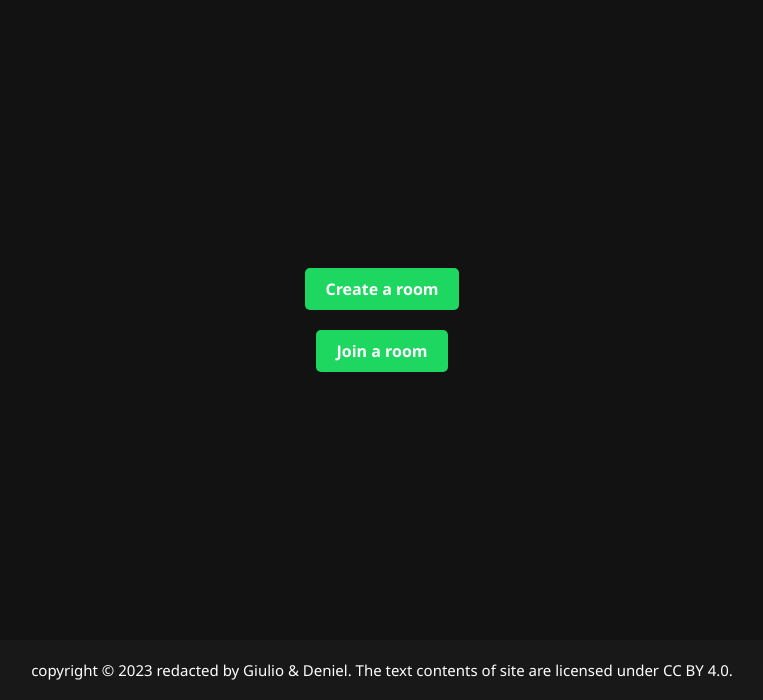
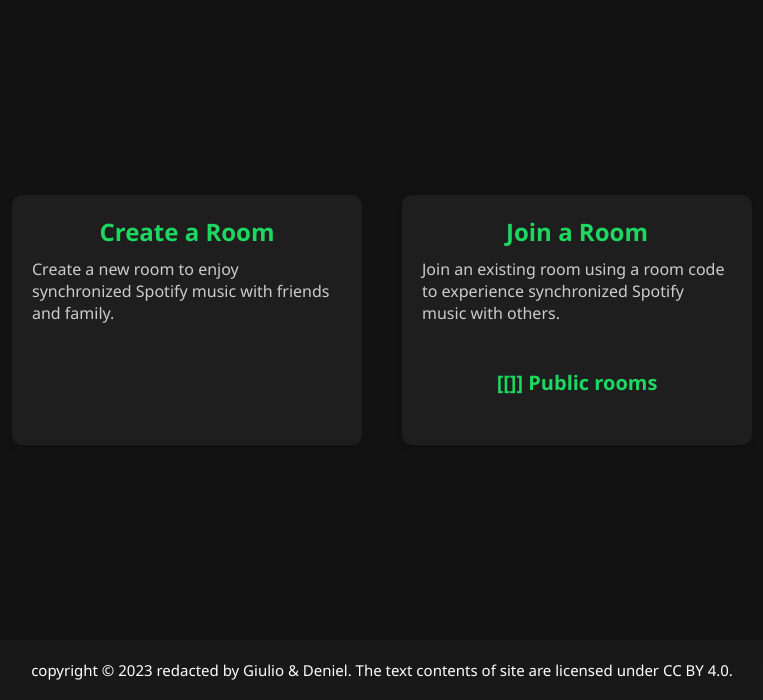
Before and after one commit to GitGinocchio/Syncify, a Flask app: template src/templates/user.html in a window 1280 px wide. Shown: the part 100-800 px from the top of the page, without its empty margins (258-1021 px from the left). Run offline with Flask 3, Linux system fonts and the light colour scheme; the template is opened without the code that fills it, so the values that code supplies are empty; some libraries are stand-ins or nearby versions.

Commit message:
user.html, user.css, syncify.js and minor changes

```diff
--- a/src/static/css/user.css
+++ b/src/static/css/user.css
@@ -1,11 +1,83 @@
 .container {
+  margin-top: auto;
   display: flex;
-  flex-direction: column; /* Dispone gli elementi in una colonna */
+  flex-direction: row;
   justify-content: center;
   align-items: center;
-  height: 100vh; /* Centra il container verticalmente */
 }
 
-.button {
-  margin: 10px 0; /* Aggiunge un margine verticale tra i pulsanti */
+/* Card Styles */
+.card {
+  display: flex;
+  flex-direction: column;
+  background-color: #1e1e1e;
+  border-radius: 10px;
+  box-shadow: 0 4px 8px rgba(0, 0, 0, 0.1);
+  padding: 20px;
+  margin: 20px;
+  width: 100%;
+  max-width: 350px;
+  height: 250px;
+  transition: transform 0.2s, box-shadow 0.2s;
+  cursor: pointer;
 }
+
+.card:hover {
+  transform: translateY(-10px);
+  box-shadow: 0 0px 20px rgba(255, 255, 255, 0.2);
+}
+
+/* Headings and Paragraphs in Cards */
+.card h2 {
+  text-align: center;
+  font-size: 24px;
+  margin-bottom: 10px;
+  color: #1ed760;
+}
+
+.create-description, .join-description {
+  font-size: 16px;
+  margin-bottom: 20px;
+  color: #ccc;
+}
+
+.counter-publicrooms {
+  display: flex;
+  font-size: 20px;
+  color: #1ed760;
+  font-weight: bold;
+  justify-content: center;
+  margin-top: 25px;
+}
+
+/* Mobile Styles */
+@media only screen and (max-width: 768px) {
+  .card {
+    width: 90%;
+    padding: 15px;
+  }
+
+  .card h2 {
+    font-size: 20px;
+  }
+
+  .card p {
+    font-size: 14px;
+  }
+}
+
+/* Tablet Styles */
+@media only screen and (max-width: 480px) {
+  .card {
+    width: 100%;
+    padding: 10px;
+  }
+
+  .card h2 {
+    font-size: 18px;
+  }
+
+  .card p {
+    font-size: 12px;
+  }
+}
--- a/src/static/js/default.js
+++ b/src/static/js/default.js
@@ -1,4 +1,4 @@
-document.addEventListener('DOMContentLoaded', (event) => {
+cdocument.addEventListener('DOMContentLoaded', (event) => {
     // JavaScript per mostrare/nascondere il menu a tendina
     document.getElementById('profile-icon').addEventListener('click', function() {
         const menu = document.getElementById('dropdown-menu');
--- a/src/templates/user.html
+++ b/src/templates/user.html
@@ -29,15 +29,18 @@
         </div>
       </div>
     </header>
-
     <div class="container">
-      {% if user.room %}
-      <a class="button" href="/room">Current Room</a>
-      <a class="button" href="/room/leave">Leave Room</a>
-      {% else %}
-      <a class="button" href="/new">Create a room</a>
-      <a class="button" href="/join">Join a room</a>
-      {% endif %}
+      <div class="card createroom-container" onclick="location.href='/new'">
+        <h2>Create a Room</h2>
+        <p class="create-description">Create a new room to enjoy synchronized Spotify music with friends and family.</p>
+      </div>
+      <div class="card joinroom-container" onclick="location.href='/join'">
+        <h2>Join a Room</h2>
+        <p class="create-description">Join an existing room using a room code to experience synchronized Spotify music with others.</p>
+        <div class="room-container">
+          <p class="counter-publicrooms">[[]] Public rooms</p>
+        </div>
+      </div>
     </div>
 
     <footer>
```
Also changed, not shown: dev/notes.txt (+5 -35 lines), src/routes.py (+4 -4 lines), src/spicetify-extension/syncify.js (+95 -13 lines), src/static/css/room.css (+10 -0 lines).
